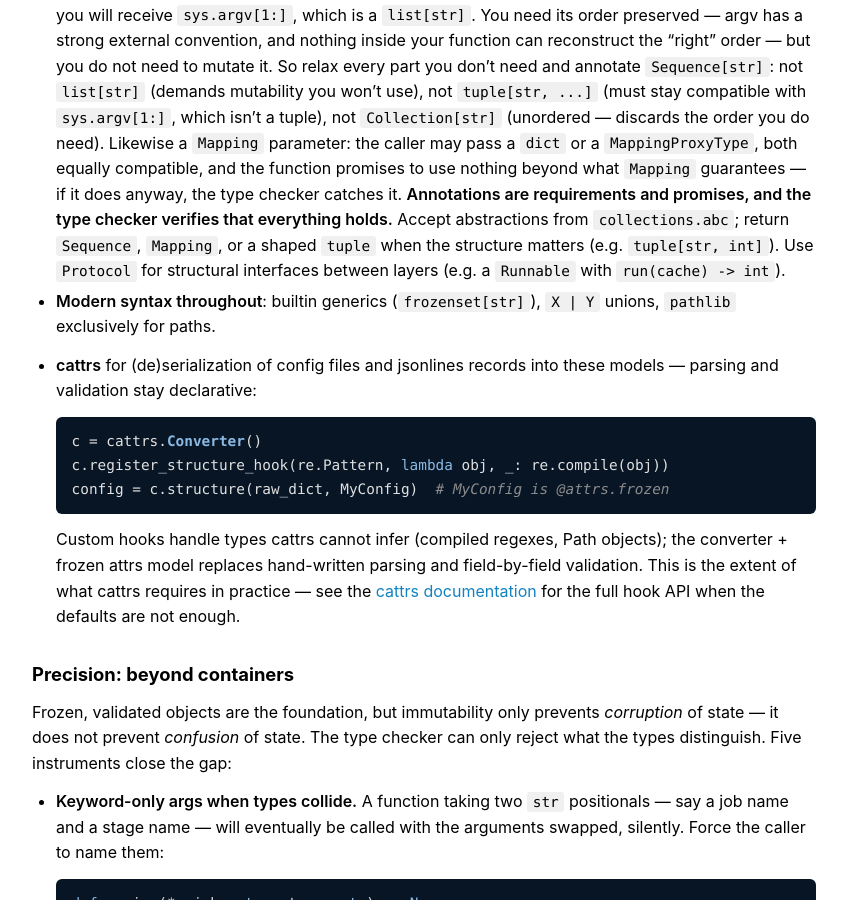
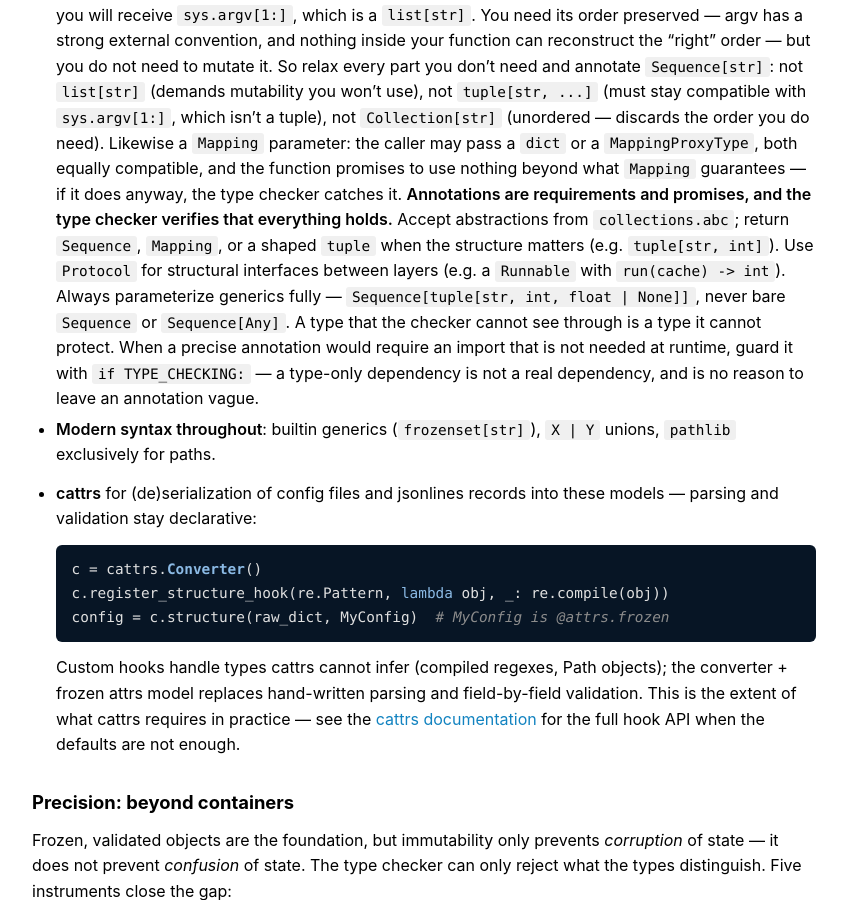
Before and after one commit to vikinganalytics/styleguide, a Jekyll site: the page built from pyguide.md, in a window 1280 px wide and 900 px high, scrolled down 9527 px. Shown: the whole window, without its empty margins (216-1063 px from the left). Built offline with Jekyll 4.4.1, drawn with Linux system fonts in a browser that asks for light colours; our own code applies the rules of GitHub Pages for plain Markdown files.

Commit message:
Require fully parameterized generics and TYPE_CHECKING imports
Bare generics like `Sequence` defeat the type checker; annotation-only
imports via `if TYPE_CHECKING:` remove the excuse of avoiding
dependencies for precise annotations.

Co-Authored-By: Claude Opus 4.6 (1M context) <noreply@anthropic.com>

```diff
--- a/pyguide.md
+++ b/pyguide.md
@@ -498,7 +498,13 @@ absorbed into a frozen attrs field.
   `collections.abc`; return `Sequence`, `Mapping`, or a shaped `tuple`
   when the structure matters (e.g. `tuple[str, int]`). Use `Protocol` for
   structural interfaces between layers (e.g. a `Runnable` with
-  `run(cache) -> int`).
+  `run(cache) -> int`). Always parameterize generics fully —
+  `Sequence[tuple[str, int, float | None]]`, never bare `Sequence` or
+  `Sequence[Any]`. A type that the checker cannot see through is a type
+  it cannot protect. When a precise annotation would require an import
+  that is not needed at runtime, guard it with `if TYPE_CHECKING:` — a
+  type-only dependency is not a real dependency, and is no reason to
+  leave an annotation vague.
 - **Modern syntax throughout**: builtin generics (`frozenset[str]`), `X | Y`
   unions, `pathlib` exclusively for paths.
 - **cattrs** for (de)serialization of config files and jsonlines records
```
